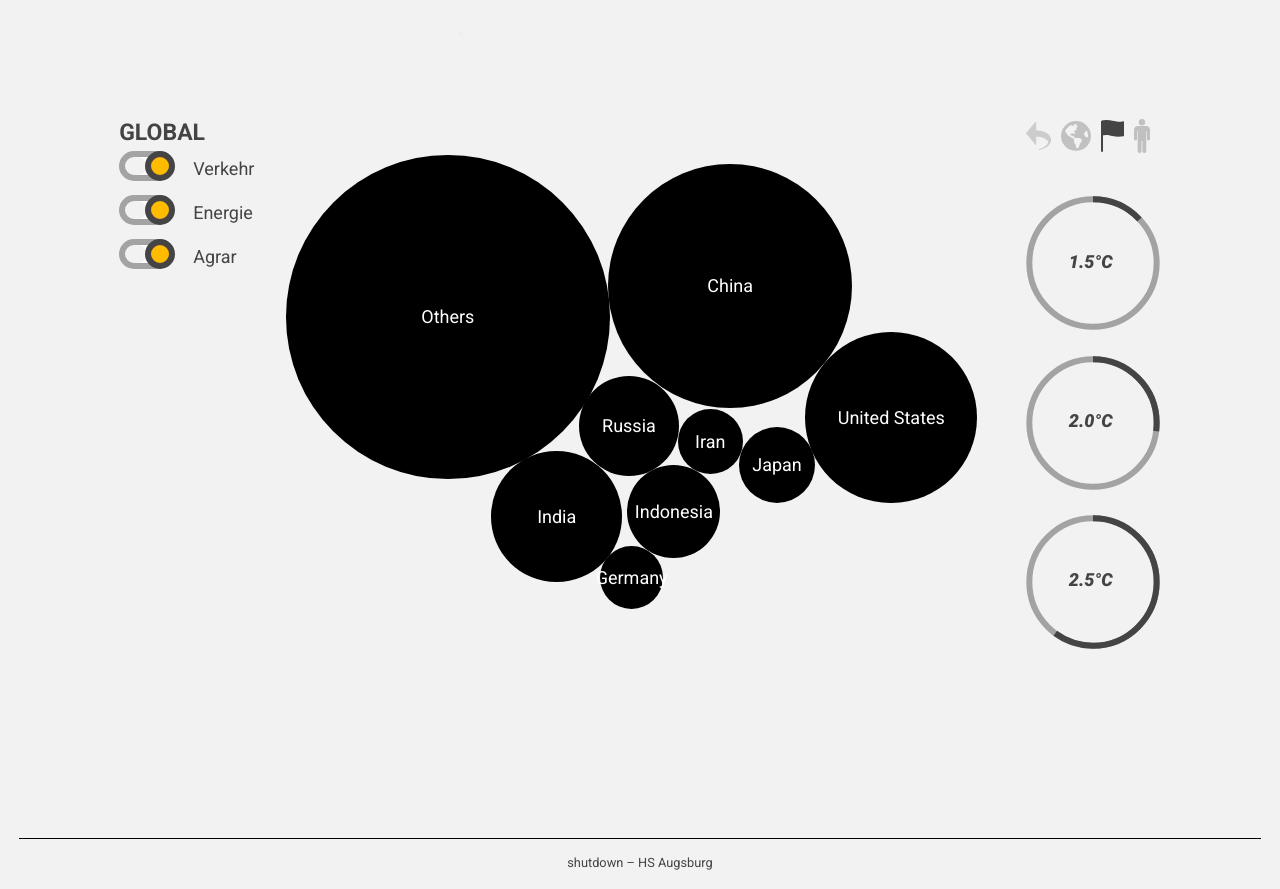
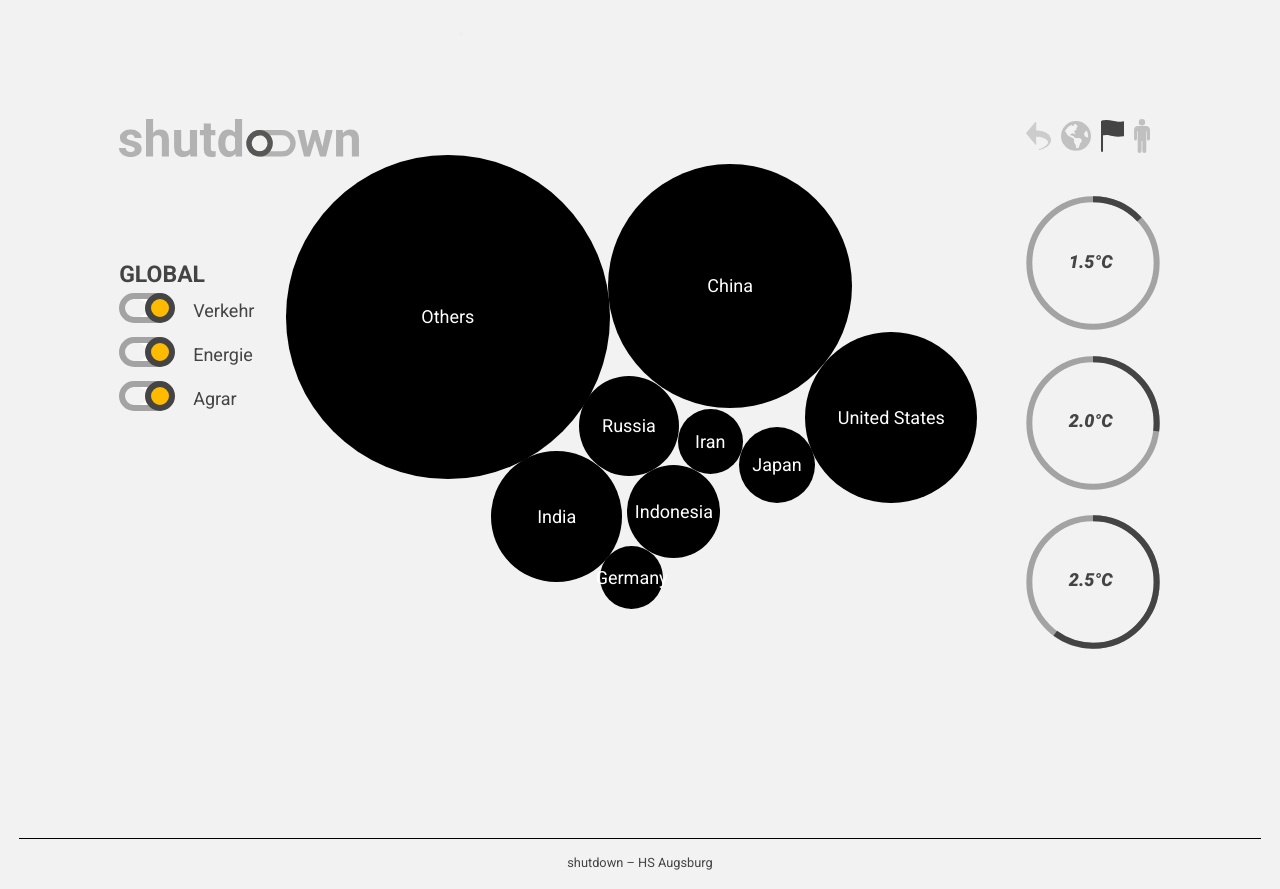
Before and after one commit to flogesell/shutdown, a Vue app in the folder frontend/: page / in a window 1280 px wide. Built offline with nearby package versions, Linux system fonts and the light colour scheme.

Commit message:
added logo

```diff
--- a/frontend/src/views/Home.vue
+++ b/frontend/src/views/Home.vue
@@ -2,6 +2,7 @@
 <template>
   <div class="home">
     <div class="flex-container" id="container-left">
+      <img class="logo" src="@/assets/logo/logo_positive.svg" alt="logo positive">
       <h2>GLOBAL</h2>
       <div id="sectors-container">
         <div class="sector-switch"><checkbox/><p>Verkehr</p></div>
@@ -62,6 +63,9 @@ export default {
 #container-left {
   padding: 100px;
   text-align: left;
+  .logo {
+    margin-bottom: 100px;
+  }
 }
 #container-right {
   padding: 100px;
```
